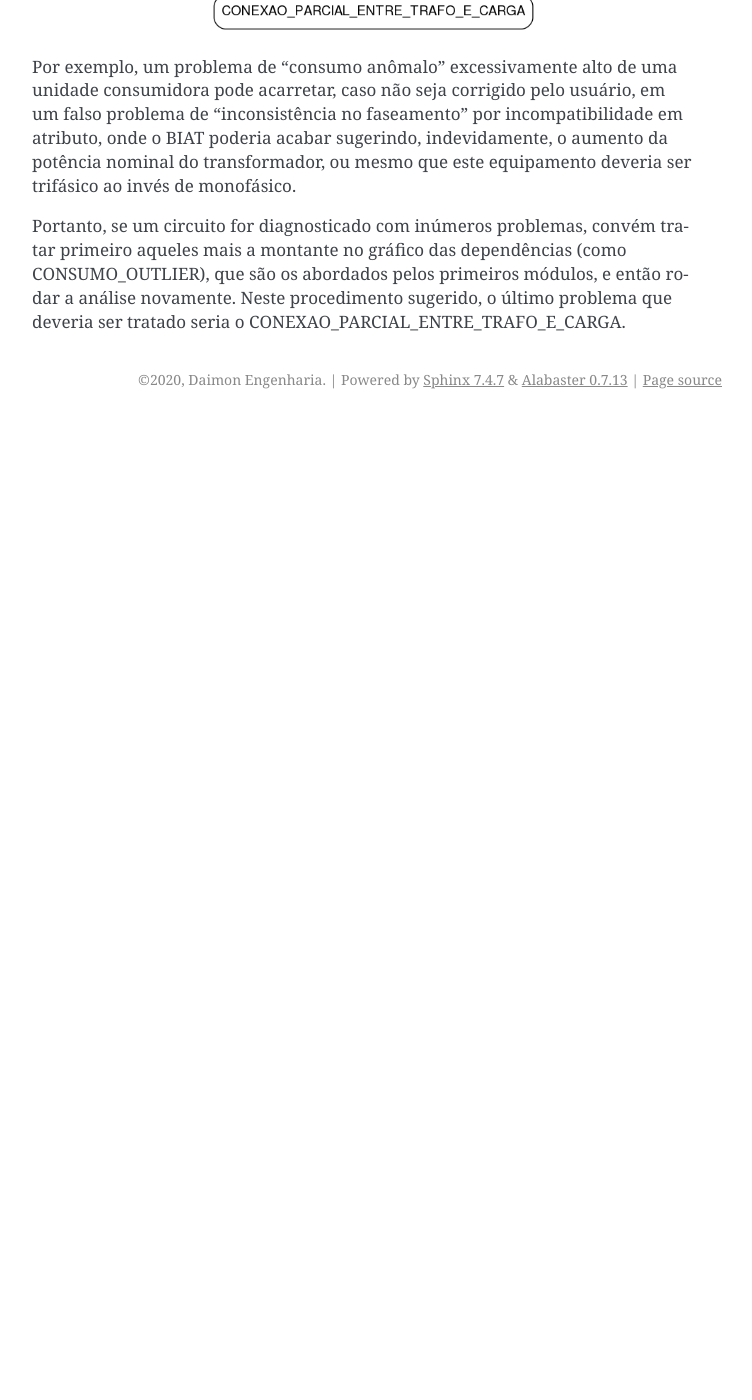
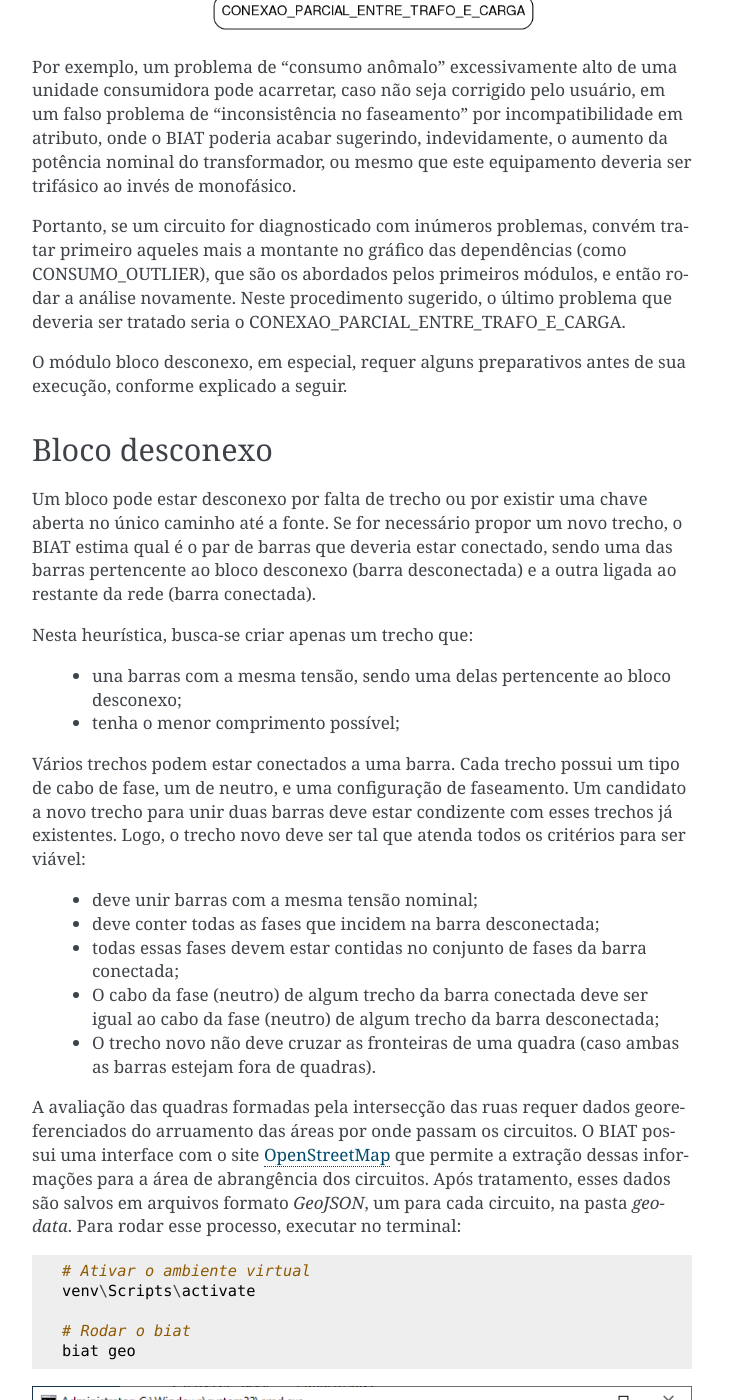
Before and after one commit to paulobaumann/BIAT, a Sphinx documentation site: the page built from docs/source/irregularidades.rst, in a window 1280 px wide and 1400 px high, scrolled down 1393 px. Shown: the whole window, without its empty margins (388-1140 px from the left). Built offline with Sphinx 7.4.7, drawn with Linux system fonts in a browser that asks for light colours; before the commit the page ends 1812 px from its top, so only the background shows below that; some of the changed text lies outside the part shown.

Commit message:
Complementa documentação sobre arquivos GeoJSON
Descreve processo para obtenção do arquivo municipios.json e dos
arquivos de arruamento, todos esses localizados na pasta geodata.

```diff
--- a/docs/source/conf.py
+++ b/docs/source/conf.py
@@ -21,7 +21,7 @@
 copyright = '2020, Daimon Engenharia'
 author = 'Daimon Engenharia'
 version = '1.1'
-release = '1.1.2'
+release = '1.1.3a1'
 
 # -- General configuration ---------------------------------------------------
 
--- a/docs/source/irregularidades.rst
+++ b/docs/source/irregularidades.rst
@@ -64,3 +64,53 @@
 CONSUMO_OUTLIER), que são os abordados pelos primeiros módulos, e então rodar a
 análise novamente. Neste procedimento sugerido, o último problema que deveria
 ser tratado seria o CONEXAO_PARCIAL_ENTRE_TRAFO_E_CARGA.
+
+O módulo bloco desconexo, em especial, requer alguns preparativos antes de sua
+execução, conforme explicado a seguir.
+
+Bloco desconexo
+~~~~~~~~~~~~~~~
+
+Um bloco pode estar desconexo por falta de trecho ou por existir uma chave
+aberta no único caminho até a fonte. Se for necessário propor um novo trecho, o
+BIAT estima qual é o par de barras que deveria estar conectado, sendo uma das
+barras pertencente ao bloco desconexo (barra desconectada) e a outra ligada ao
+restante da rede (barra conectada).
+
+Nesta heurística, busca-se criar apenas um trecho que:
+
+  - una barras com a mesma tensão, sendo uma delas pertencente ao bloco
+    desconexo;
+  - tenha o menor comprimento possível;
+
+Vários trechos podem estar conectados a uma barra. Cada trecho possui um tipo de
+cabo de fase, um de neutro, e uma configuração de faseamento. Um candidato a
+novo trecho para unir duas barras deve estar condizente com esses trechos já
+existentes. Logo, o trecho novo deve ser tal que atenda todos os critérios para
+ser viável:
+
+  - deve unir barras com a mesma tensão nominal;
+  - deve conter todas as fases que incidem na barra desconectada;
+  - todas essas fases devem estar contidas no conjunto de fases da barra
+    conectada;
+  - O cabo da fase (neutro) de algum trecho da barra conectada deve ser igual ao
+    cabo da fase (neutro) de algum trecho da barra desconectada;
+  - O trecho novo não deve cruzar as fronteiras de uma quadra (caso ambas as
+    barras estejam fora de quadras).
+
+A avaliação das quadras formadas pela intersecção das ruas requer dados
+georeferenciados do arruamento das áreas por onde passam os circuitos. O BIAT
+possui uma interface com o site OpenStreetMap_ que permite a extração dessas
+informações para a área de abrangência dos circuitos. Após tratamento, esses
+dados são salvos em arquivos formato *GeoJSON*, um para cada circuito, na pasta
+*geodata*. Para rodar esse processo, executar no terminal::
+
+    # Ativar o ambiente virtual
+    venv\Scripts\activate
+
+    # Rodar o biat
+    biat geo
+
+.. _OpenStreetMap: https://www.openstreetmap.org/
+
+.. image:: img/biat_geo.png
```
Also changed, not shown: docs/source/acesso.rst (+13 -0 lines), docs/source/acoes.rst (+24 -3 lines), docs/source/img/biat_geo.png (added), docs/source/img/biat_help.png (added), docs/source/img/earthworks1.png (added), docs/source/img/earthworks2.png (added), docs/source/img/earthworks3.png (added), docs/source/img/pasta.png, 1 other file.
